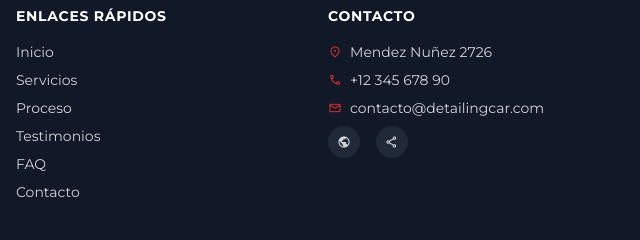
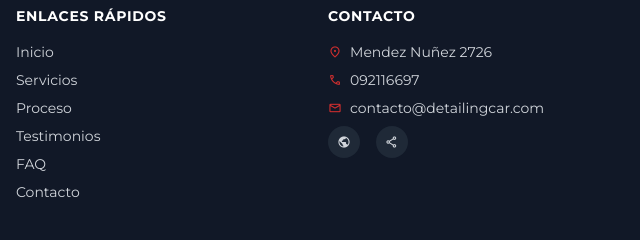
Before and after one commit to LeonardoHerna/Detailing-carCenter, a website: page index.html in a window 1280 px wide. Shown: the part 6386-6626 px from the top of the page, 640-1280 px from the left. Drawn offline with nearby package versions, Linux system fonts and the light colour scheme.

Commit message:
Cambio en numero de cel en footer

```diff
--- a/index.html
+++ b/index.html
@@ -848,7 +848,7 @@
                         <li class="flex items-center gap-2"><span
                                 class="material-symbols-outlined text-primary text-sm">location_on</span>  Mendez Nuñez 2726</li>
                         <li class="flex items-center gap-2"><span
-                                class="material-symbols-outlined text-primary text-sm">call</span> +12 345 678 90</li>
+                                class="material-symbols-outlined text-primary text-sm">call</span> 092116697</li>
                         <li class="flex items-center gap-2"><span
                                 class="material-symbols-outlined text-primary text-sm">mail</span>
                             contacto@detailingcar.com</li>
```
